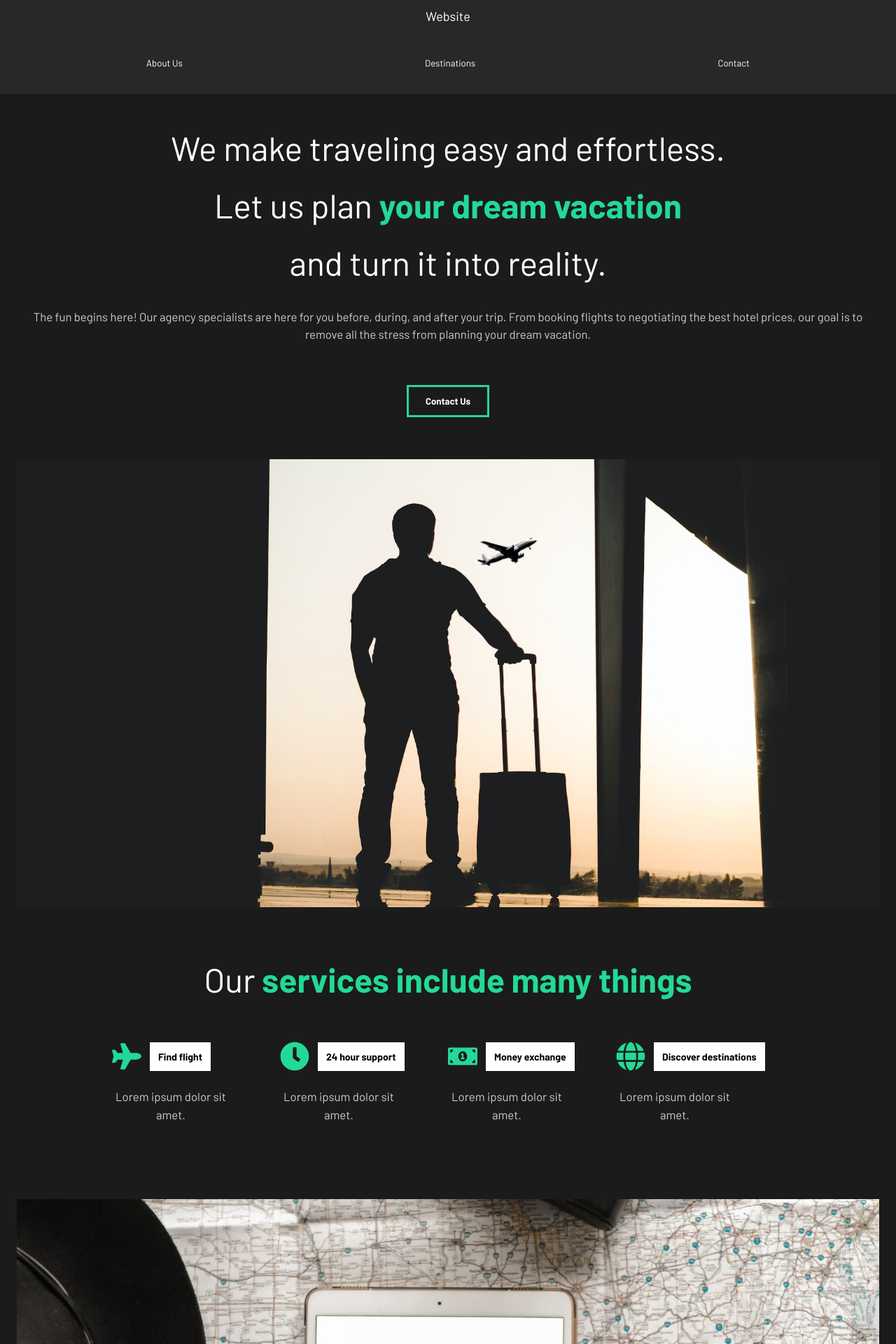
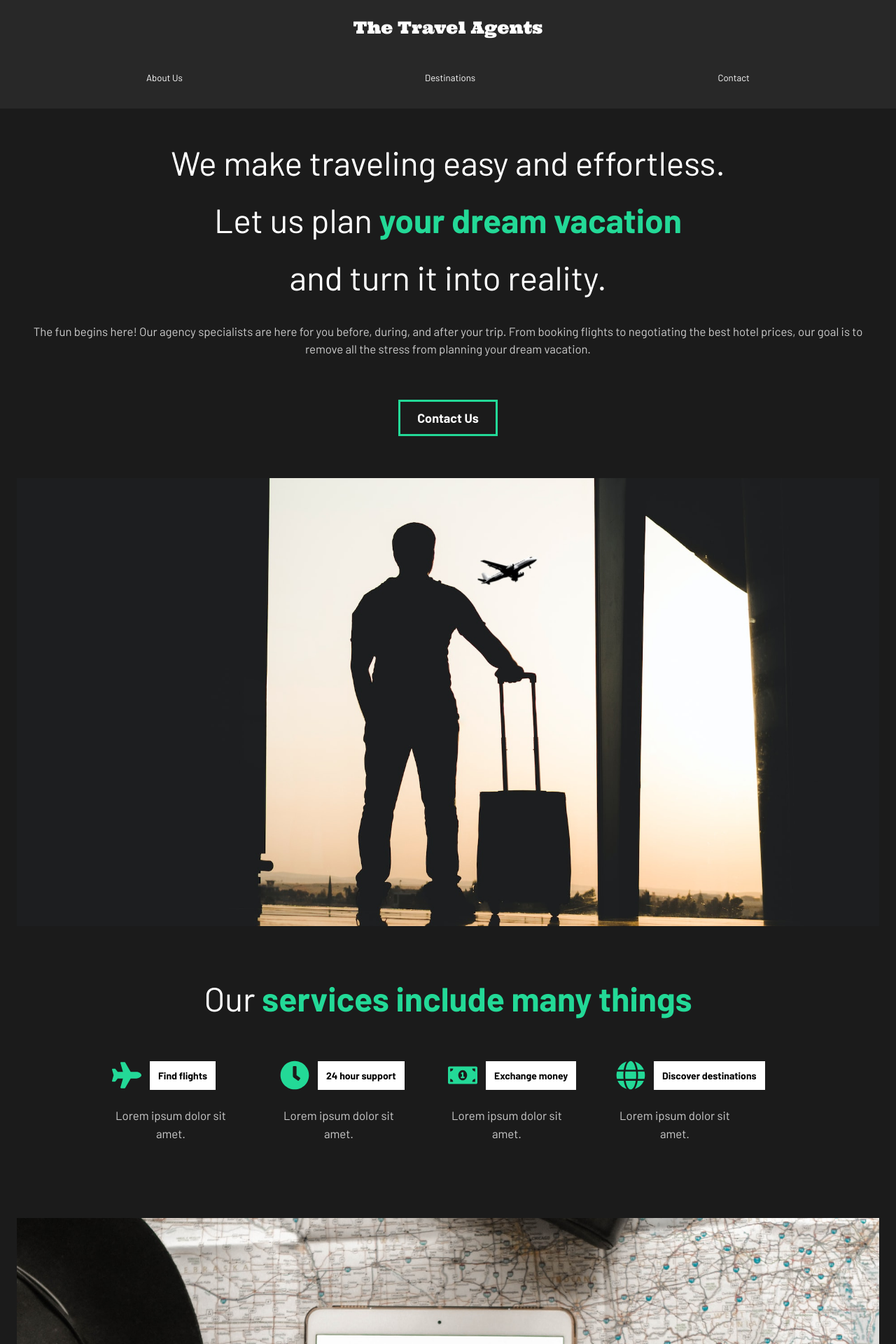
Before and after one commit to johnlombardi389/comp-website, a React (Create React App) app: page / in a window 1280 px wide. Shown: the top 1920 px of the page at 70% size. Built offline with nearby package versions, Linux system fonts and the light colour scheme.

Commit message:
Increased size of button on smaller screens and edited text for services

```diff
--- a/public/index.html
+++ b/public/index.html
@@ -12,7 +12,7 @@
     <link rel="preconnect" href="https://fonts.googleapis.com" />
     <link rel="preconnect" href="https://fonts.gstatic.com" crossorigin />
     <link
-      href="https://fonts.googleapis.com/css2?family=Barlow:wght@400;700&display=swap"
+      href="https://fonts.googleapis.com/css2?family=Barlow:wght@400;700&family=Ultra&display=swap"
       rel="stylesheet"
     />
     <link rel="apple-touch-icon" href="%PUBLIC_URL%/logo192.png" />
--- a/src/components/Nav.js
+++ b/src/components/Nav.js
@@ -13,7 +13,7 @@ function Nav() {
     <StyledNav>
       <h1>
         <NavLink id="logo" to={"/"}>
-          Website
+          The Travel Agents
         </NavLink>
       </h1>
       <ul>
@@ -69,6 +69,11 @@ const StyledNav = styled.nav`
   #logo {
     font-size: 1.5rem;
     font-weight: lighter;
+    font-family: "Ultra", serif;
+    @media (max-width: 1300px) {
+      font-size: 2rem;
+      margin-top: 1rem;
+    }
   }
   li {
     padding-left: 10rem;
--- a/src/components/ServicesSection.js
+++ b/src/components/ServicesSection.js
@@ -23,7 +23,7 @@ function ServicesSection() {
           <Card>
             <div className="icon">
               <FaPlane />
-              <h3>Find flight</h3>
+              <h3>Find flights</h3>
             </div>
             <p>Lorem ipsum dolor sit amet.</p>
           </Card>
@@ -39,7 +39,7 @@ function ServicesSection() {
           <Card>
             <div className="icon">
               <FaMoneyBillAlt />
-              <h3>Money exchange</h3>
+              <h3>Exchange money</h3>
             </div>
             <p>Lorem ipsum dolor sit amet.</p>
           </Card>
--- a/src/styles.js
+++ b/src/styles.js
@@ -11,7 +11,6 @@ export const About = styled(motion.div)`
   @media (max-width: 1300px) {
     display: block;
     padding: 2rem 2rem;
-    text-align: center;
   }
 `;
 
@@ -23,8 +22,10 @@ export const Description = styled.div`
   }
   @media (max-width: 1300px) {
     padding: 0;
+    text-align: center;
     button {
       margin: 2rem 0rem 5rem 0rem;
+      font-size: 1.5rem;
     }
   }
 `;
```
